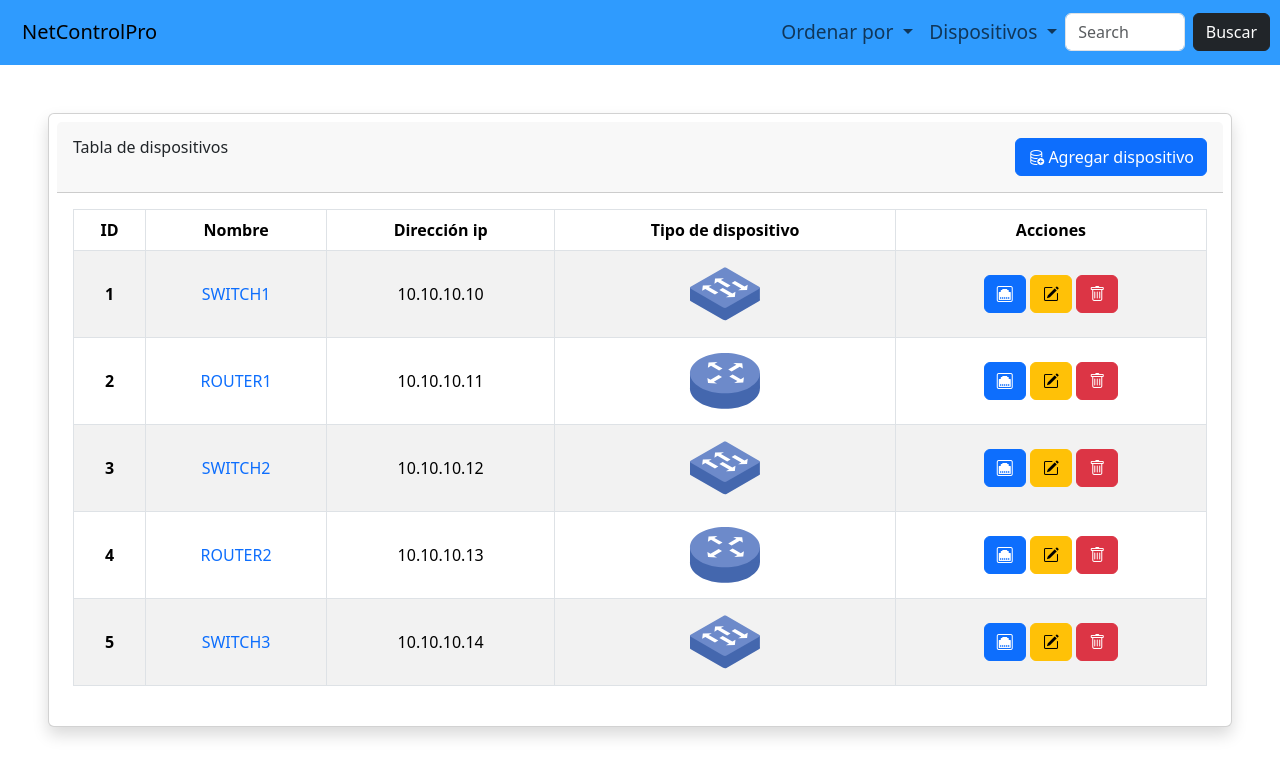
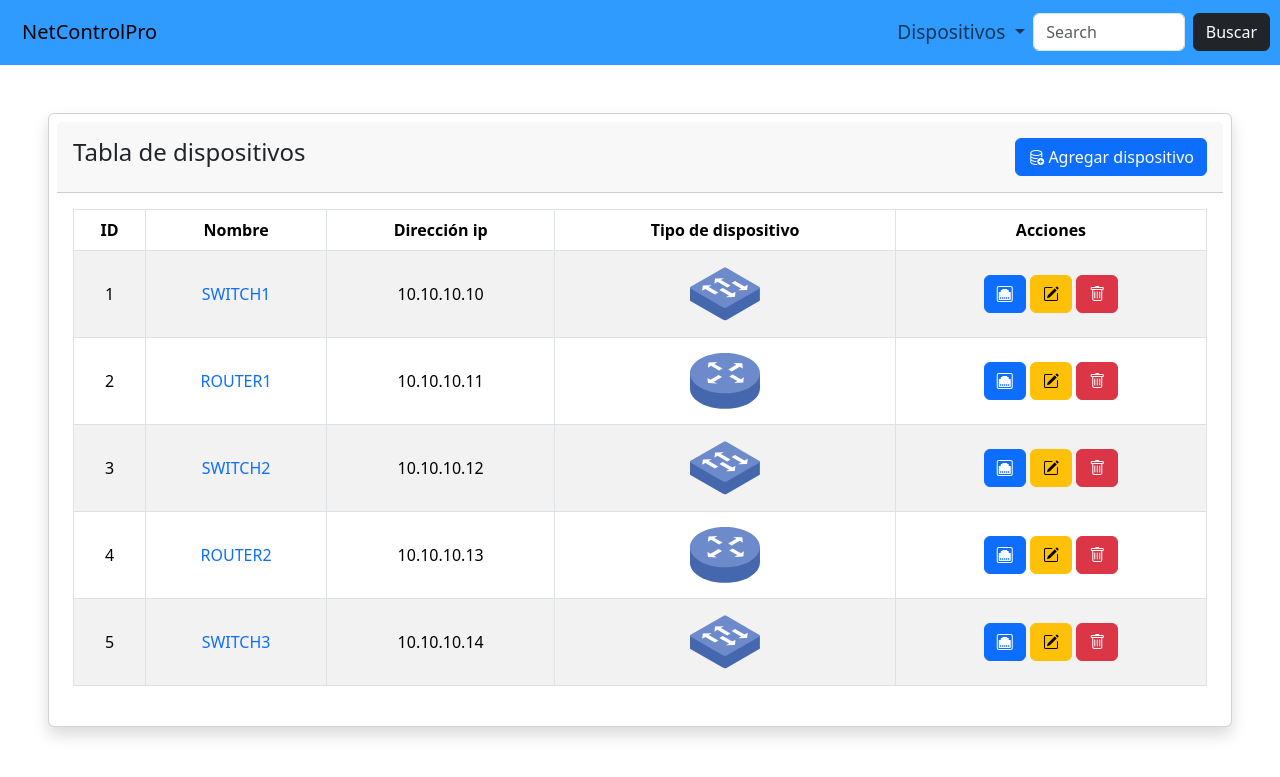
Before and after one commit to IvanEnriquezGrande/NetControlPro, a Flask app: page / in a window 1280 px wide. Shown: the top 777 px of the page. Run offline with Flask 3, Linux system fonts and the light colour scheme; data comes from the database, SQL or seed files in the repository.

Commit message:
Added files for sorting in static/css and static/js directories. Implemented simultaneous filtering and sorting functionality. Changed H6 to H4 in the header table. Replaced th tag with td tag in the table content.

```diff
--- a/templates/index.html
+++ b/templates/index.html
@@ -5,10 +5,10 @@
     <meta charset="utf-8">
     <meta name="viewport" content="width=device-width, initial-scale=1">
     <title>NetControl</title>
-    <link href="https://cdn.jsdelivr.net/npm/bootstrap@5.3.2/dist/css/bootstrap.min.css" rel="stylesheet"
-        integrity="sha384-T3c6CoIi6uLrA9TneNEoa7RxnatzjcDSCmG1MXxSR1GAsXEV/Dwwykc2MPK8M2HN" crossorigin="anonymous">
+    <link href="https://cdn.jsdelivr.net/npm/bootstrap@5.3.2/dist/css/bootstrap.min.css" rel="stylesheet" integrity="sha384-T3c6CoIi6uLrA9TneNEoa7RxnatzjcDSCmG1MXxSR1GAsXEV/Dwwykc2MPK8M2HN" crossorigin="anonymous">
     <link rel="stylesheet" href="{{ url_for('static', filename='css/style.css') }}">
     <link rel="stylesheet" href="https://cdn.jsdelivr.net/npm/bootstrap-icons@1.11.1/font/bootstrap-icons.css">
+    <link rel="stylesheet" href="{{ url_for('static', filename='css/data-tables.css') }}">
 
 </head>
 {% extends 'base.html' %}
@@ -18,13 +18,13 @@
 <body>
     <div class="card shadow mb-4 mt-5 mx-5 p-2">
         <div class="card-header py-3 d-flex justify-content-between">
-            <h6 class="m-0 font-weight-bold text-right">Tabla de dispositivos</h6>
+            <h4 class="m-0 font-weight-bold text-right">Tabla de dispositivos</h4>
             <button class="btn btn-primary text-left" id="btn-create-device" data-bs-toggle="modal" data-bs-target="#createDeviceModal"><i class="bi bi-database-add"></i> Agregar dispositivo</button>
         </div>
 
         <div class="card-body">
             <div class="table-responsive">
-                <table class="table table-striped table-bordered table-hover">
+                <table class="table table-striped table-bordered table-hover" id="dataTable" >
                     <thead>
                         <tr>
                             <th class="text-center">ID</th>
@@ -37,7 +37,7 @@
                     <tbody>
                         {% for device in devices %}
                             <tr>
-                                <th class="text-center align-middle">{{ device.device_id }}</th>
+                                <td class="text-center align-middle">{{ device.device_id }}</td>
                                 <td class="text-center align-middle">
                                     {% if device.device_type == 'switch' %}
                                         <a class="link-offset-2 link-offset-3-hover link-underline link-underline-opacity-0 link-underline-opacity-75-hover" href="{{ url_for('switch_config', device_id=device.device_id) }}">{{ device.device_name }}</a>
@@ -159,6 +159,7 @@
     <script src="https://cdn.jsdelivr.net/npm/bootstrap@5.3.2/dist/js/bootstrap.bundle.min.js"
         integrity="sha384-C6RzsynM9kWDrMNeT87bh95OGNyZPhcTNXj1NW7RuBCsyN/o0jlpcV8Qyq46cDfL"
         crossorigin="anonymous"></script>
+    <script src="../static/js/sortTable.js"></script>
 </body>
 
 {% endblock %}
--- a/templates/navbar.html
+++ b/templates/navbar.html
@@ -5,17 +5,6 @@
         </a>
     </div>
     <ul class="navbar-nav">
-        <li class="nav-item dropdown">
-            <a class="nav-link dropdown-toggle" href="#" role="button" data-bs-toggle="dropdown"
-                aria-expanded="false">
-                Ordenar por
-            </a>
-            <ul class="dropdown-menu">
-                <li><a class="dropdown-item" href="{{ url_for('order_name')}}">Nombre</a></li>
-                <li><a class="dropdown-item" href="{{ url_for('order_date')}}">Fecha</a></li>
-            </ul>
-        </li>
-
         <li class="nav-item dropdown">
             <a class="nav-link dropdown-toggle" href="#" role="button" data-bs-toggle="dropdown"
                 aria-expanded="false">
```
Also changed, not shown: static/css/sort-table.css (added, +21 -0 lines), static/js/sort-table.js (added, +36 -0 lines), static/css/style.css (line endings or trailing spaces).
